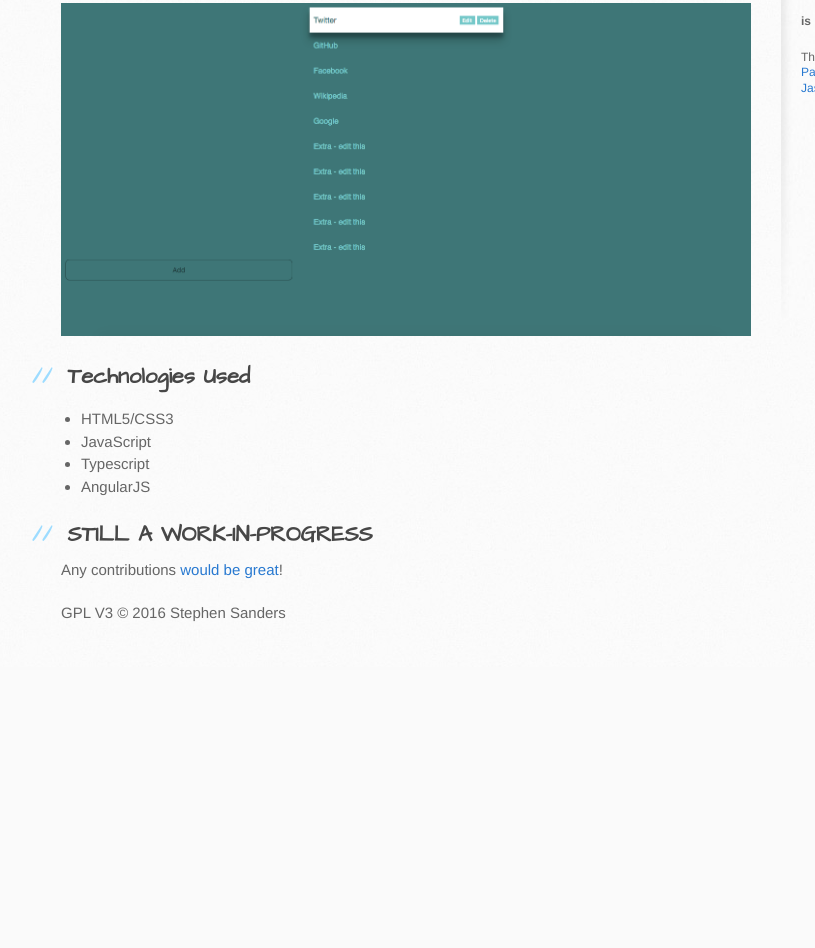
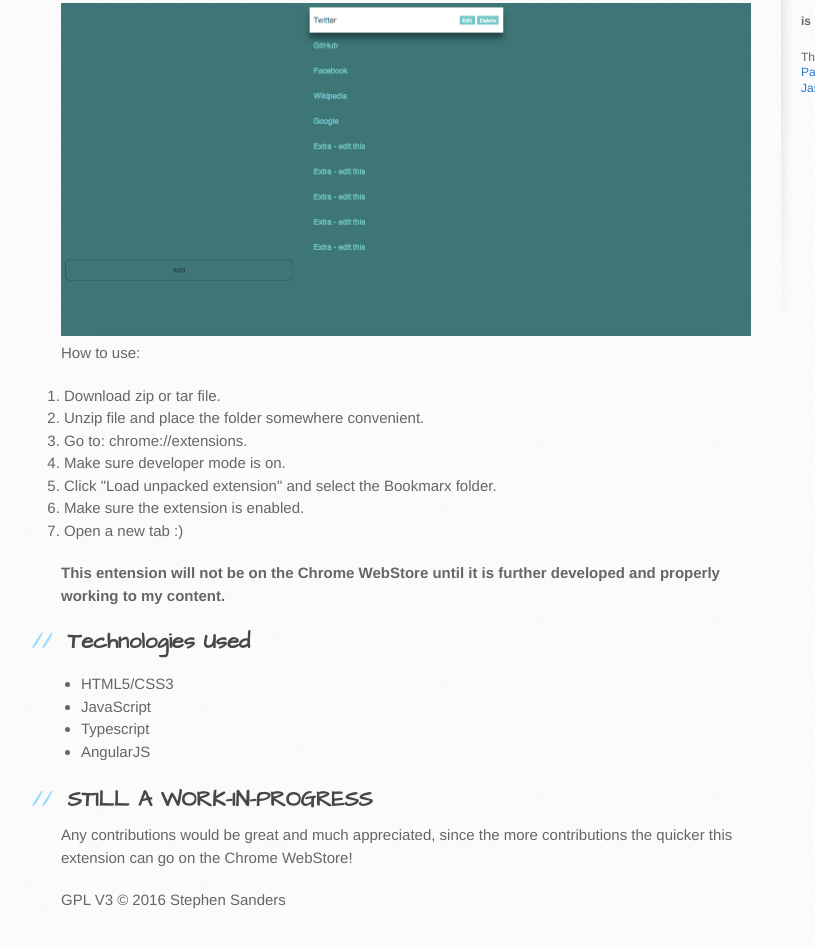
Before and after one commit to complxalgorithm/bookmarx-chrome-extension, a plain HTML site: page index.html in a window 1280 px wide. Shown: the part 452-1400 px from the top of the page, without its empty margins (109-924 px from the left). Before the commit the page ends 1119 px from the top, so only its background shows below. Drawn offline with Linux system fonts and the light colour scheme.

Commit message:
how to use section added

```diff
--- a/index.html
+++ b/index.html
@@ -40,6 +40,20 @@
 <p>What it looks like:</p>
 <img src="images/bookmarx.png" alt="bookmarx screenshot" />
 
+<p>How to use:</p>
+
+<ol>
+  <li>Download zip or tar file.</li>
+  <li>Unzip file and place the folder somewhere convenient.</li>
+  <li>Go to: chrome://extensions.</li>
+  <li>Make sure developer mode is on.</li>
+  <li>Click "Load unpacked extension" and select the Bookmarx folder.</li>
+  <li>Make sure the extension is enabled.</li>
+  <li>Open a new tab :)</li>
+</ol>
+
+<strong>This entension will not be on the Chrome WebStore until it is further developed and properly working to my content.</strong>
+
 <h2>
 <a id="technologies-used" class="anchor" href="#technologies-used" aria-hidden="true"><span aria-hidden="true" class="octicon octicon-link"></span></a>Technologies Used</h2>
 
@@ -54,7 +68,7 @@
 <a id="still-a-work-in-progress" class="anchor" href="#still-a-work-in-progress" aria-hidden="true"><span aria-hidden="true" class="octicon octicon-link"></span></a><b>STILL A WORK-IN-PROGRESS</b>
 </h2>
 
-<p>Any contributions <a href="https://github.com/complxalgorithm/bookmarx-chrome-extension">would be great</a>!</p>
+<p>Any contributions would be great and much appreciated, since the more contributions the quicker this extension can go on the Chrome WebStore!</p>
 
 <p> GPL V3 © 2016 Stephen Sanders </p>
         </section>
```
